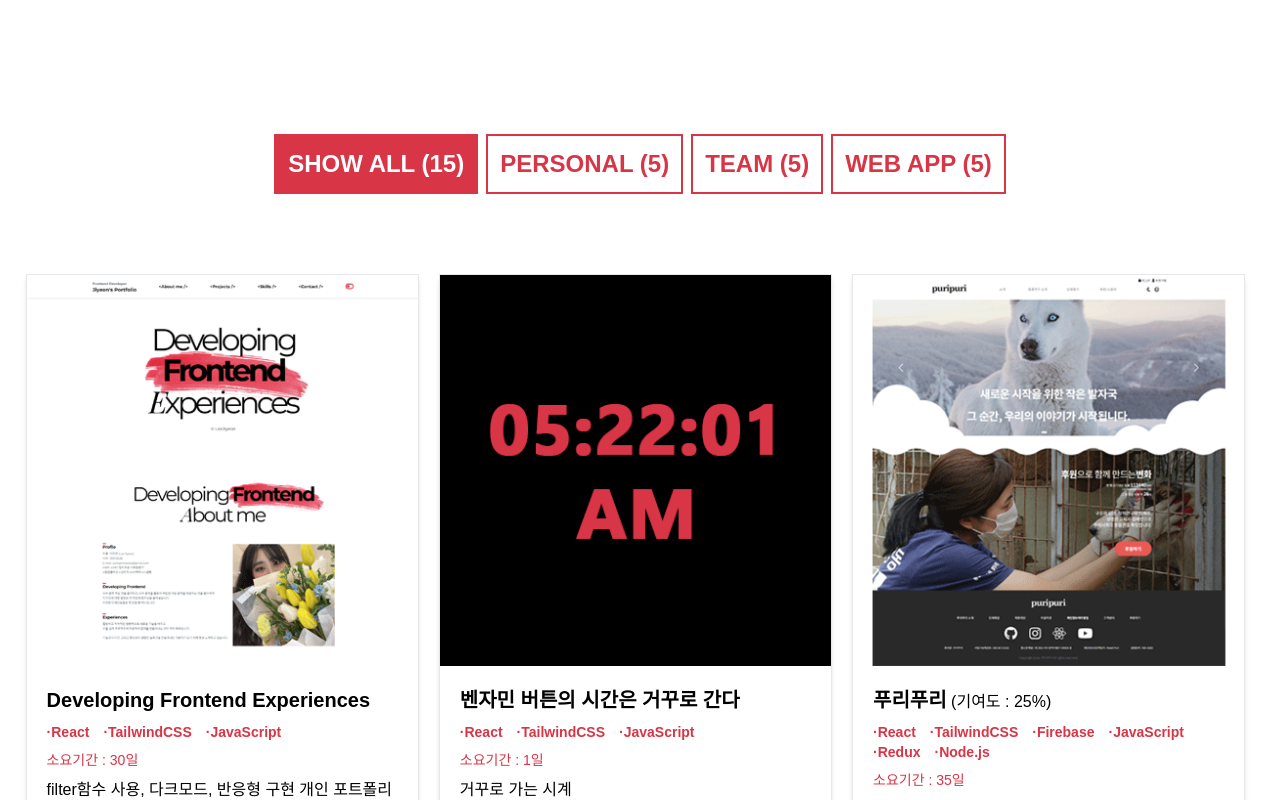
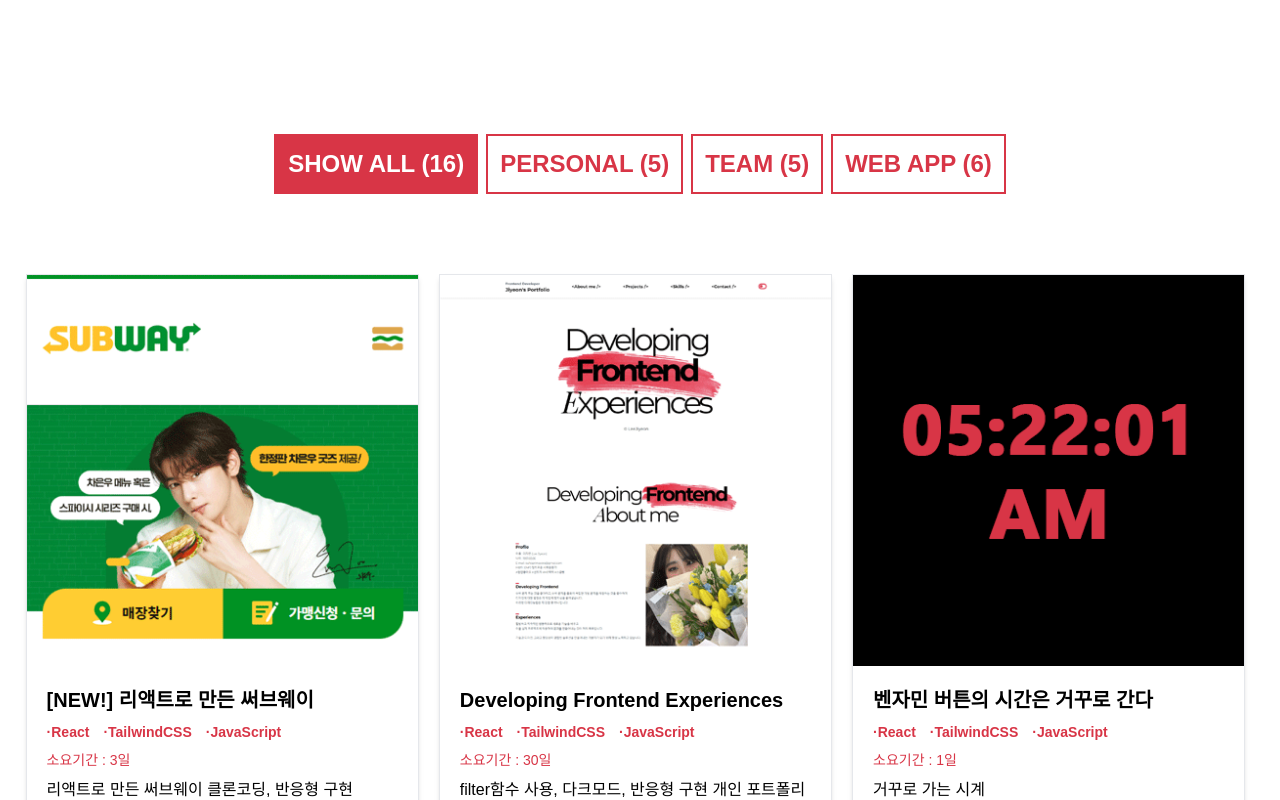
Before and after one commit to Suho01/PORTFOLIO, a React (Create React App) app: page / in a window 1280 px wide. Shown: the part 2300-3100 px from the top of the page. Built offline with nearby package versions, Linux system fonts and the light colour scheme.

Commit message:
subway react 추가

```diff
--- a/src/components/Footer.js
+++ b/src/components/Footer.js
@@ -51,7 +51,7 @@
                     <li className='lg:text-sm text-xs pt-3 pb-1'>본 사이트는 상업적 목적이 아닌 이지연 개인 포트폴리오 사이트로 제작되었습니다.</li>
                     <li className='lg:text-sm text-xs pb-3'>일부 이미지 및 폰트 등은 그 출처가 따로 있음을 밝힙니다.</li>
                     <li className='lg:text-sm text-xs py-3'>해당 사이트는 1920*1080 해상도에 최적화 되었습니다.</li>
-                    <li className='lg:text-sm text-xs pt-3'>마지막 수정일 : 2023.11.21</li>
+                    <li className='lg:text-sm text-xs pt-3'>마지막 수정일 : 2023.11.22</li>
                 </ul>
             </div>
         </div>
--- a/src/components/Projects.js
+++ b/src/components/Projects.js
@@ -4,6 +4,15 @@
 function Projects() {
 
     const imgArray = [
+        {
+            "img" : "subway-react",
+            "title" : "[NEW!] 리액트로 만든 써브웨이",
+            "type" : "webapp",
+            "use" : "·React　·TailwindCSS　·JavaScript",
+            "date" : 3,
+            "story" : "리액트로 만든 써브웨이 클론코딩, 반응형 구현",
+            "link" : "https://suho01-subway.vercel.app/"
+        },
         {
             "img" : "portfolio",
             "title" : "Developing Frontend Experiences",
@@ -93,7 +102,7 @@
             "use" : "·HTML　·CSS　·JavaScript",
             "date" : 12,
             "story" : "클론코딩",
-            "link" : "https://suho01-subway.vercel.app/"
+            "link" : "https://suho01.github.io/subway/"
         },
         {
             "img" : "tae",
@@ -173,10 +182,10 @@
                     </div>
                 </div>
                 <div className='lg:flex md:flex lg:justify-center md:justify-center gap-x-2 my-20 px-[2%]'>
-                    <div className={`lg:text-2xl md:text-lg text-sm cursor-pointer p-3 font-bold bg-white text-[#D83546] border-[#D83546] border-2 duration-500 hover:bg-[#D83546] hover:text-white ${active === '' ? 'activeColor' : ''} lg:mb-0 md:mb-0 mb-2`} onClick={() => {setFilter(""); activeFilter("");}}>SHOW ALL (15)</div>
+                    <div className={`lg:text-2xl md:text-lg text-sm cursor-pointer p-3 font-bold bg-white text-[#D83546] border-[#D83546] border-2 duration-500 hover:bg-[#D83546] hover:text-white ${active === '' ? 'activeColor' : ''} lg:mb-0 md:mb-0 mb-2`} onClick={() => {setFilter(""); activeFilter("");}}>SHOW ALL (16)</div>
                     <div className={`lg:text-2xl md:text-lg text-sm cursor-pointer p-3 font-bold bg-white text-[#D83546] border-[#D83546] border-2 duration-500 hover:bg-[#D83546] hover:text-white ${active === 'personal' ? 'activeColor' : ''} lg:mb-0 md:mb-0 mb-2`} onClick={() => {setFilter("personal"); activeFilter("personal");}}>PERSONAL (5)</div>
                     <div className={`lg:text-2xl md:text-lg text-sm cursor-pointer p-3 font-bold bg-white text-[#D83546] border-[#D83546] border-2 duration-500 hover:bg-[#D83546] hover:text-white ${active === 'team' ? 'activeColor' : ''} lg:mb-0 md:mb-0 mb-2`} onClick={() => {setFilter("team"); activeFilter("team");}}>TEAM (5)</div>
-                    <div className={`lg:text-2xl md:text-lg text-sm cursor-pointer bg-white p-3 text-[#D83546] font-bold border-[#D83546] border-2 duration-500 hover:bg-[#D83546] hover:text-white ${active === 'webapp' ? 'activeColor' : ''}`} onClick={() => {setFilter("webapp"); activeFilter("webapp");}}>WEB APP (5)</div>
+                    <div className={`lg:text-2xl md:text-lg text-sm cursor-pointer bg-white p-3 text-[#D83546] font-bold border-[#D83546] border-2 duration-500 hover:bg-[#D83546] hover:text-white ${active === 'webapp' ? 'activeColor' : ''}`} onClick={() => {setFilter("webapp"); activeFilter("webapp");}}>WEB APP (6)</div>
                 </div>
                 <ul className='flex flex-wrap mx-auto lg:justify-start lg:gap-x-5 justify-between px-[2%] gap-y-5 pb-40'>
                     {
```
Also changed, not shown: public/img/subway-react.png (added).
